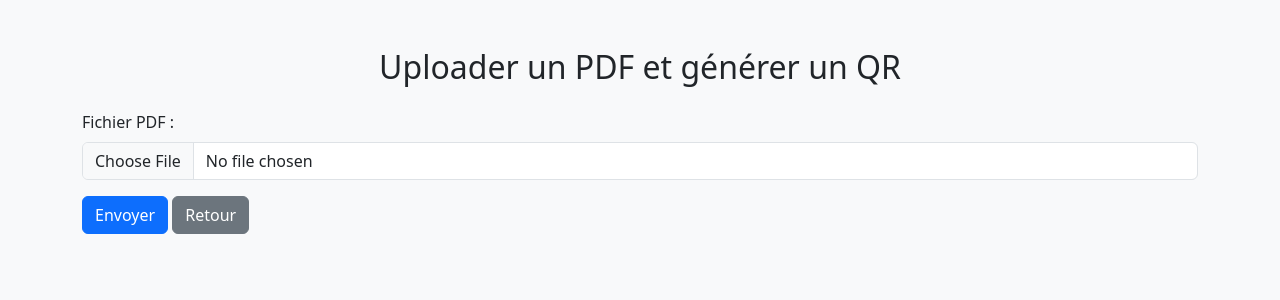
After one commit to fode-konate/qr-code-dynamic, a Flask app: page /upload in a window 1280 px wide. The commit adds this page. Shown: the top 300 px of the page. Run offline with Flask 3, Linux system fonts and the light colour scheme.

Commit message:
Ajout de l’upload de PDF via site

```diff
--- a/app.py
+++ b/app.py
@@ -119,6 +119,52 @@ def delete(unique_id):
     flash('QR Code supprimé.', 'success')
     return redirect(url_for('list_qr'))
 
+from werkzeug.utils import secure_filename
+
+UPLOAD_FOLDER = 'files'
+ALLOWED_EXTENSIONS = {'pdf'}
+
+app.config['UPLOAD_FOLDER'] = UPLOAD_FOLDER
+
+def allowed_file(filename):
+    return '.' in filename and filename.rsplit('.', 1)[1].lower() in ALLOWED_EXTENSIONS
+
+@app.route('/upload', methods=['GET', 'POST'])
+def upload_file():
+    if request.method == 'POST':
+        if 'file' not in request.files:
+            flash('Aucun fichier envoyé.', 'danger')
+            return redirect(request.url)
+
+        file = request.files['file']
+        if file.filename == '':
+            flash('Nom de fichier vide.', 'danger')
+            return redirect(request.url)
+
+        if file and allowed_file(file.filename):
+            filename = secure_filename(file.filename)
+            path = os.path.join(app.config['UPLOAD_FOLDER'], filename)
+            file.save(path)
+
+            # Génère un identifiant court
+            unique_id = str(uuid.uuid4())[:8]
+            # URL qui redirigera vers le fichier PDF
+            target_url = url_for('download_pdf', filename=filename, _external=True)
+
+            conn = sqlite3.connect(DB_PATH)
+            c = conn.cursor()
+            c.execute('INSERT INTO urls (id, target_url) VALUES (?, ?)', (unique_id, target_url))
+            conn.commit()
+            conn.close()
+
+            flash(f'QR Code pour le PDF créé avec succès ! (ID: {unique_id})', 'success')
+            return redirect(url_for('list_qr'))
+
+        flash('Format non autorisé.', 'danger')
+        return redirect(request.url)
+
+    return render_template('upload.html')
+
 
 if __name__ == '__main__':
     app.run(debug=True)
--- /dev/null
+++ b/templates/upload.html
@@ -0,0 +1,28 @@
+<!DOCTYPE html>
+<html lang="fr">
+<head>
+  <meta charset="UTF-8">
+  <title>Uploader un PDF</title>
+  <link href="https://cdn.jsdelivr.net/npm/bootstrap@5.3.0/dist/css/bootstrap.min.css" rel="stylesheet">
+</head>
+<body class="bg-light">
+<div class="container mt-5">
+  <h2 class="text-center mb-4">Uploader un PDF et générer un QR</h2>
+
+  {% with messages = get_flashed_messages(with_categories=true) %}
+    {% for category, message in messages %}
+      <div class="alert alert-{{ category }}">{{ message }}</div>
+    {% endfor %}
+  {% endwith %}
+
+  <form method="POST" enctype="multipart/form-data">
+    <div class="mb-3">
+      <label for="file" class="form-label">Fichier PDF :</label>
+      <input type="file" class="form-control" name="file" required accept=".pdf">
+    </div>
+    <button class="btn btn-primary" type="submit">Envoyer</button>
+    <a href="{{ url_for('list_qr') }}" class="btn btn-secondary">Retour</a>
+  </form>
+</div>
+</body>
+</html>
```
Also changed, not shown: templates/list.html (+5 -3 lines), 1 other file.
